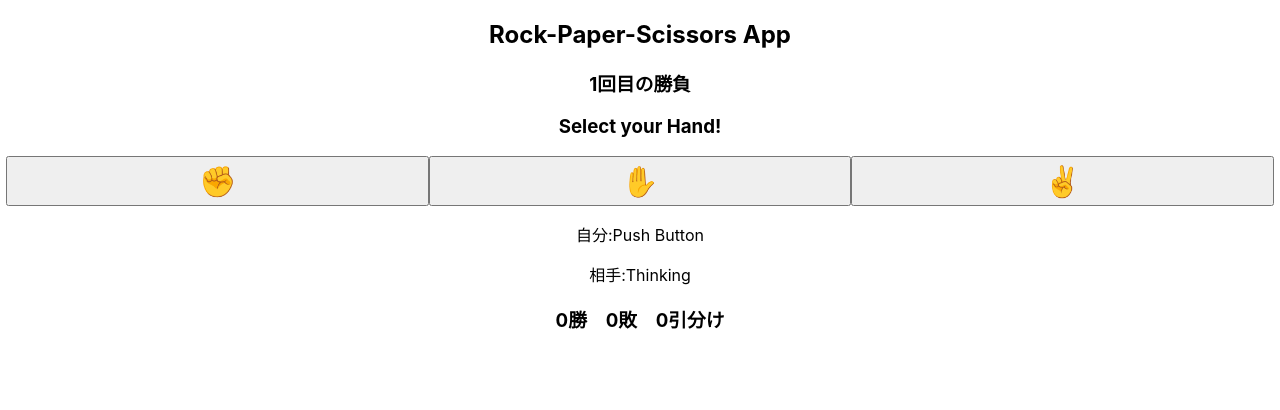
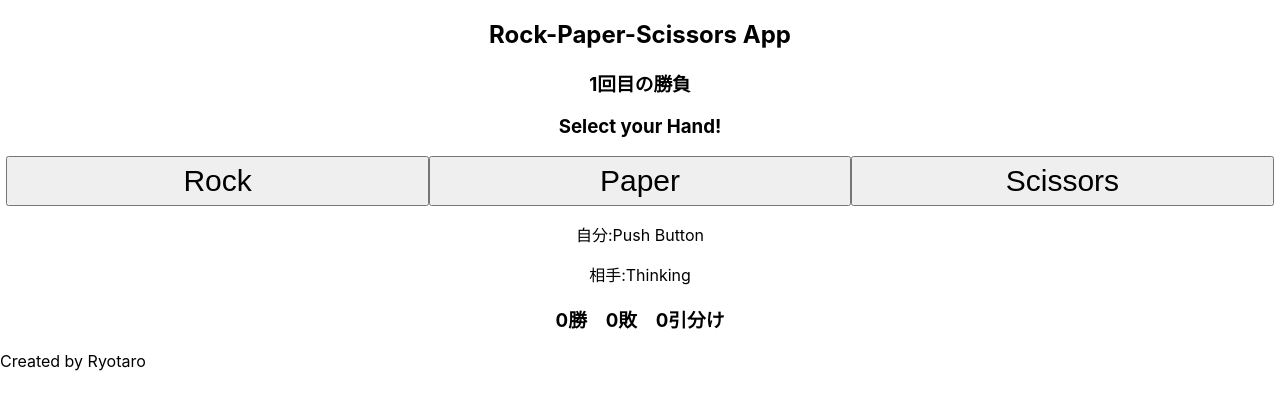
Before and after one commit to ryotaro-0805/rock-paper-scissors-App, a Next.js app: page / in a window 1280 px wide. Shown: the top 410 px of the page. Built offline with nearby package versions, Linux system fonts and the light colour scheme.

Commit message:
✅ アドレスバー非表示トライ

```diff
--- a/pages/index.js
+++ b/pages/index.js
@@ -26,8 +26,8 @@ export default function Home() {
     num === 2 && setComHand('scissors');
   }, [status]);
 
-  const getHand = async(hand) => {
-    const res=judge[hand][comHand];
+  const getHand = async (hand) => {
+    const res = judge[hand][comHand];
     console.log(res);
     setHandleAble(true);
     setMyHand(hand);
@@ -49,6 +49,7 @@ export default function Home() {
       <Head>
         <title>Create Next App</title>
         <meta name="description" content="Generated by create next app" />
+        <meta name="apple-mobile-web-app-capable" content="yes" />
         <link rel="icon" href="/favicon.ico" />
       </Head>
 
@@ -56,9 +57,13 @@ export default function Home() {
         <h2>Rock-Paper-Scissors App</h2>
         <h3>{status}回目の勝負</h3>
         {!myHand && <h3>Select your Hand!</h3>}
-        <button className={styles.button} onClick={() => getHand('rock')} disabled={handleAble}>✊</button>
+        {/* <button className={styles.button} onClick={() => getHand('rock')} disabled={handleAble}>✊</button>
         <button className={styles.button} onClick={() => getHand('paper')} disabled={handleAble}>✋</button>
-        <button className={styles.button} onClick={() => getHand('scissors')} disabled={handleAble}>✌</button>
+        <button className={styles.button} onClick={() => getHand('scissors')} disabled={handleAble}>✌</button> */}
+        <button className={styles.button} onClick={() => getHand('rock')} disabled={handleAble}>Rock</button>
+        <button className={styles.button} onClick={() => getHand('paper')} disabled={handleAble}>Paper</button>
+        <button className={styles.button} onClick={() => getHand('scissors')} disabled={handleAble}>Scissors</button>
+
         {myHand && <p>自分:{myHand}</p>}
         {!myHand && <p>自分:Push Button</p>}
         {myHand && <p>相手:{comHand}</p>}
@@ -68,6 +73,7 @@ export default function Home() {
         {myHand && <button className={styles.button} onClick={nextFnc}>Next</button>}
         <h3>{`${winNum}勝　${lossNum}敗　${drawNum}引分け`}</h3>
       </div>
+      <footer className={styles.footer}>Created by Ryotaro</footer>
     </div>
   )
 }
```
